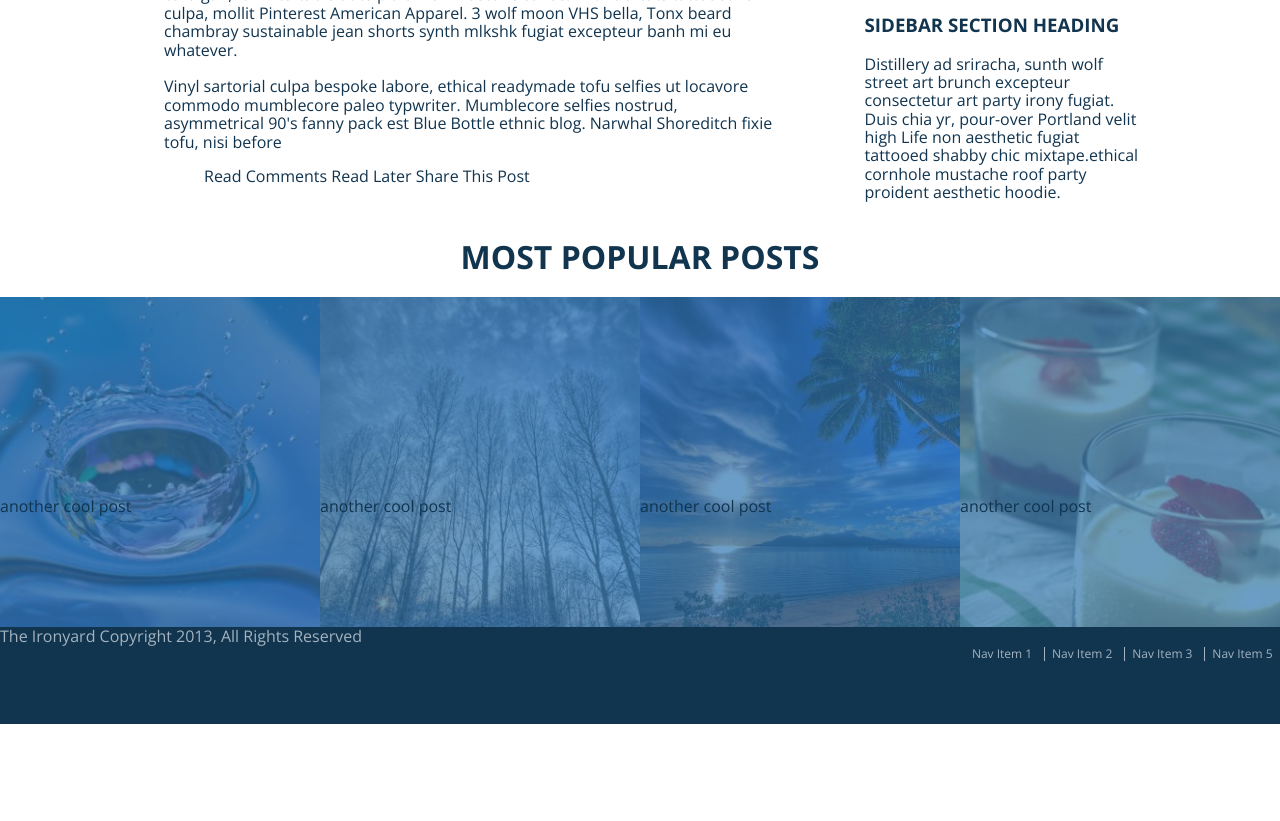
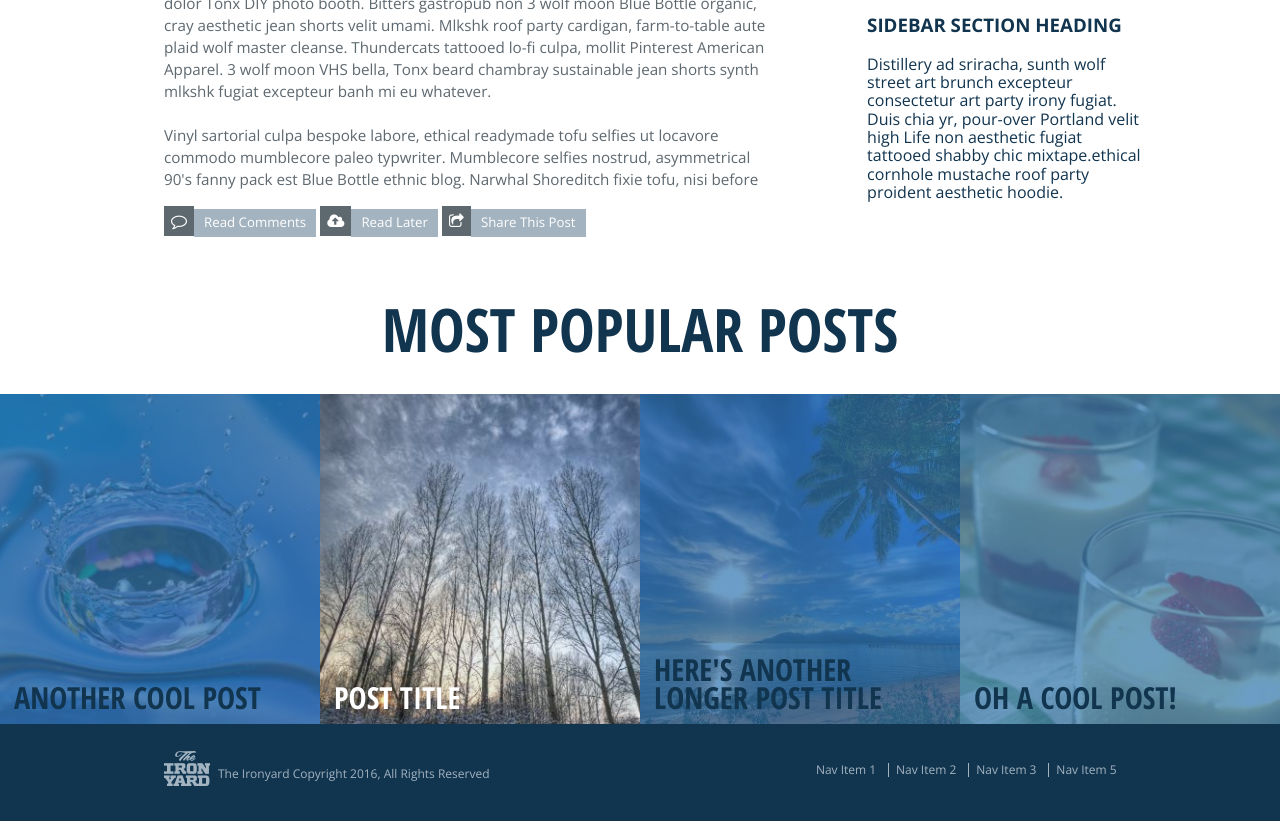
Before and after one commit to awadewilli/1_homework, a plain HTML site: page index.html in a window 1280 px wide. Shown: the part 1076-1897 px from the top of the page. Before the commit the page ends 1800 px from the top, so only its background shows below. Drawn offline with nearby package versions, Linux system fonts and the light colour scheme.

Commit message:
finished footer

```diff
--- a/index.html
+++ b/index.html
@@ -6,6 +6,8 @@
   <link href="https://fonts.googleapis.com/css?family=Oswald:400,700,300|Open+Sans:400,300,300italic,400italic,600,600italic,700,700italic,800,800italic" rel="stylesheet" type="text/css">
   <link rel="stylesheet" href="https://cdnjs.cloudflare.com/ajax/libs/normalize/3.0.3/normalize.min.css">
   <link rel="stylesheet" href="styles.css">
+  <link rel="stylesheet" href="https://maxcdn.bootstrapcdn.com/font-awesome/4.5.0/css/font-awesome.min.css">
+  <link href="https://fonts.googleapis.com/css?family=Open+Sans+Condensed:300,300italic,700" rel="stylesheet" type="text/css">
 </head>
 <body>
   <header>
@@ -34,8 +36,8 @@
           Locavore ea meggings, deep v gentrify bespoke butcher yr typewrite.
            Nisi sunt 8-bit craft beer, leggins deep v biodiesel Williamsburg.
            Actually hashtag art party nesciunt squid pour-over.
-           Kitsch Vice cray, Marfa brunch fingerstache officia Schlitz Blue Bottle cillum.<br>
-          <br> Mlkshk 8-bit aliquip fingerstache sunt.Distillery ad sriracha,
+           Kitsch Vice cray, Marfa brunch fingerstache officia Schlitz Blue Bottle cillum.
+           Mlkshk 8-bit aliquip fingerstache sunt.<br><br>Distillery ad sriracha,
            synth wolf street art brunch excepteur consectetur art party irony fugiat.
            Duis chia yr, pour-over Portland velit High Life non aesthetic fugiat tattooed
            shabby chic mixtape.
@@ -58,9 +60,9 @@
            blog. Narwhal Shoreditch fixie tofu, nisi before
         </p>
         <ul>
-          <li><a><img><span>Read Comments</span></a></li>
-          <li><a><img><span>Read Later</span></a></li>
-          <li><a><img><span>Share This Post</span></a></li>
+          <li><a><i class="fa fa-comment-o"></i><span>Read Comments</span></a></li>
+          <li><a><i class="fa fa-cloud-upload"></i><span>Read Later</span></a></li>
+          <li><a><i class="fa fa-share-square-o"></i><span>Share This Post</span></a></li>
         </ul>
     </div>
     <div class="rightcolumn">
@@ -89,11 +91,11 @@
   <h1 id="bottom">Most Popular Posts</h1>
   <div class="posts">
     <ul>
-      <li id="post1"><span>another cool post</span></li><li id="post2"><span>another cool post</span></li><li id="post3"><span>another cool post</span></li><li id="post4"><span>another cool post</span></li>
+      <li id="post1"><span>another cool post</span></li><li id="post2"><span>Post Title</span></li><li id="post3"><span>Here's another Longer Post Title</span></li><li id="post4"><span>Oh a cool post!</span></li>
     </ul>
   </div>
   <footer>
-    <img><span>The Ironyard Copyright 2013, All Rights Reserved</span>
+    <img src="images/theironyard.png"><span>The Ironyard Copyright 2016, All Rights Reserved</span>
     <ul>
       <li>Nav Item 1</li>
       <li>Nav Item 2</li>
--- a/styles.css
+++ b/styles.css
@@ -138,7 +138,7 @@ header h4 {
 /*Main Body*/
 .leftcolumn{
   display:inline-block;
-  width: 48%;
+  width: 48.2%;
   margin-left:12.8125%;
 }
 .rightcolumn{
@@ -147,11 +147,45 @@ header h4 {
   vertical-align: top;
   margin-left:6.40625%;
 }
+.leftcolumn h1{
+  font-style: open sans condensed;
+  font-size: 52px;
+  font-weight: 600;
+  line-height: 50px;
+  margin-top: 64px;
+}
 .leftcolumn ul{
   list-style: none;
+  padding-left: 0;
+  margin-bottom:0;
 }
 .leftcolumn li{
   display:inline-block;
+}
+.leftcolumn p{
+  font-size:0.95em;
+  line-height: 22px;
+  color:rgba(94,104,111,1);
+}
+.leftcolumn h2{
+  color:rgba(16, 109, 179, 1);
+  font-weight: 400;
+}
+i{
+  color:white;
+  background-color: rgba(94,104,111,1);
+  padding:7px;
+  vertical-align: center;
+}
+.leftcolumn li span{
+  padding:6px 10px 6px 10px;
+  background-color: rgba(163,179,191,1);
+  vertical-align: center;
+  color:white;
+  font-size: 0.83em;
+  font-weight: 400;
+  display: inline-block;
+  text-align: center;
 }
 .rightcolumn ul{
   list-style: none;
@@ -159,13 +193,8 @@ header h4 {
 .rightcolumn li{
   display:inline-block;
 }
-.leftcolumn h1{
-  font-size: 50px;
-  font-weight: 600;
-  letter-spacing: -2px;
-  font-stretch:ultra-condensed;
-  line-height: 50px;
-  margin-top: 64px;
+.rightcolumn p{
+  margin-bottom:0;
 }
 .social{
   margin-top: 83px;
@@ -183,16 +212,25 @@ header h4 {
 Popular posts Section
 */
 #bottom{
+  font-family: open sans condensed;
   text-align: center;
   text-transform: uppercase;
+  font-size: 60px;
+  font-weight: 600;
+  line-height: 50px;
+  margin-top: 67px;
+  position: static;
+  display:block;
 }
 .posts{
   height:330px;
+  display: block;
 }
 .posts ul{
   list-style: none;
   margin:0;
   padding:0;
+  display: block;
 }
 .posts li{
   position:relative;
@@ -202,7 +240,15 @@ Popular posts Section
 }
 .posts span{
   position: absolute;
-  top:200px;
+  top:290px;
+  left:14px;
+  line-height: 28px;
+  font-family: open sans condensed;
+  color:rgba(17, 52, 79, 1);
+  font-size: 1.9em;
+  font-weight: bold;
+  text-transform: uppercase;
+  padding-right:20px;
 }
 .posts li::before {
   content: "";
@@ -212,6 +258,15 @@ Popular posts Section
   left: 0;
   right: 0;
   background: rgba(46, 118, 178, 0.7);
+}
+#post2::before{
+  content: "";
+  position: absolute;
+  top: 0;
+  bottom: 0;
+  left: 0;
+  right: 0;
+  background: rgba(46, 118, 178, 0.1);
 }
 #post1{
   background: url(images/nature-q-c-507-342-10.jpg) center center;
@@ -223,10 +278,16 @@ Popular posts Section
   -webkit-background-size: cover;
   background-size: cover;
 }
+#post2 span{
+  color:white;
+}
 #post3{
   background: url(images/nature-q-c-507-342-5.jpg) center center;
   -webkit-background-size: cover;
   background-size: cover;
+}
+#post3 span{
+  top:262px;
 }
 #post4{
   background: url(images/food-h-c-336-342-9.jpg) center center;
@@ -240,11 +301,14 @@ footer{
   height:97px;
   background-color:rgba(17, 52, 79, 1);
   color:rgba(163, 179, 191, 1);
+  position:relative;
 }
 
 footer ul{
   list-style:none;
   float:right;
+  margin-right: 156px;
+  margin-top: 35px;
 }
 footer li{
 font-size:12px;
@@ -256,3 +320,12 @@ border-left: solid 1px rgba(163, 179, 191, 1);
 footer li:first-child{
   border-left: solid 1px rgba(17, 52, 79, 1);
 }
+footer img{
+  margin-left: 150px;
+  margin-top: 14px;
+}
+footer span{
+  position:absolute;
+  bottom:40px;
+  font-size:12px;
+}
```
Also changed, not shown: fonts/FontAwesome.otf (added), 1 other file.
